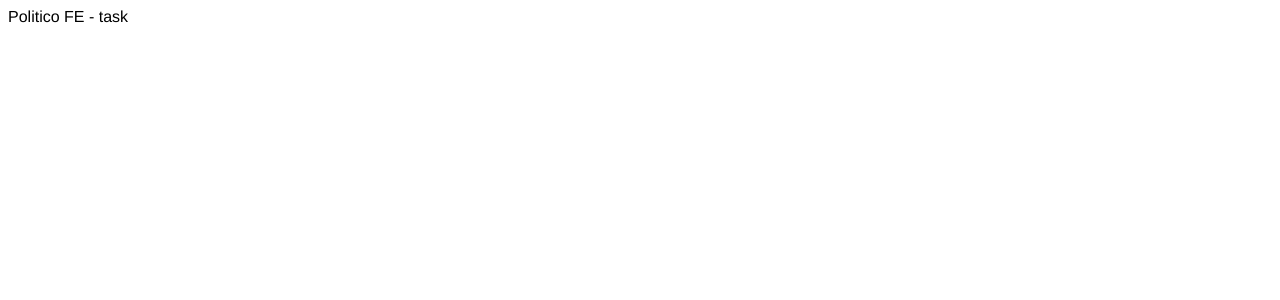
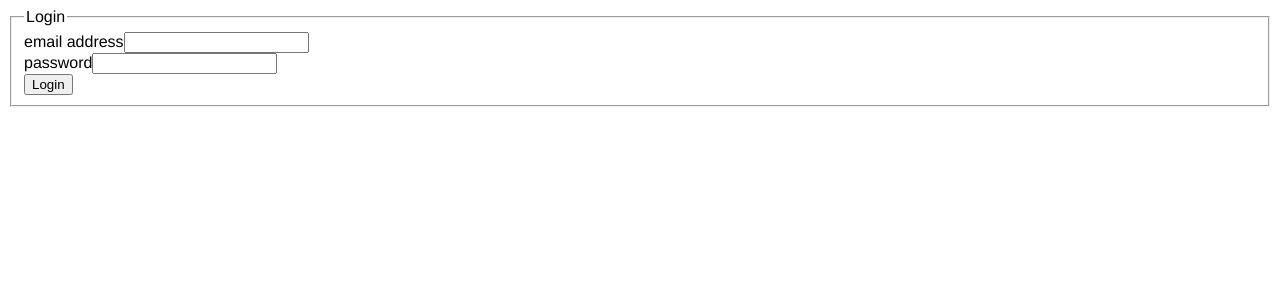
Before and after one commit to sejenc/vite-app, a Vue app: page / in a window 1280 px wide. Shown: the top 300 px of the page. Built offline with nearby package versions, Linux system fonts and the light colour scheme.

Commit message:
created login form markup

```diff
--- a/src/App.vue
+++ b/src/App.vue
@@ -1,14 +1,25 @@
 <template>
   <div>
-    {{ title }}
+    <form>
+      <fieldset>
+        <legend>Login</legend>
+        <div>
+          <label for="email">email address</label>
+          <input id="email" type="text" required>
+        </div>
+        <div>
+          <label for="password">password</label>
+          <input id="password" type="password" required>
+        </div>
+        <button>Login</button>
+      </fieldset>
+    </form>
   </div>
 </template>
 <script>
   export default {
     data () {
-      return {
-        title: 'Politico FE - task'
-      }
+      return {}
     }
   }
 </script>
```
